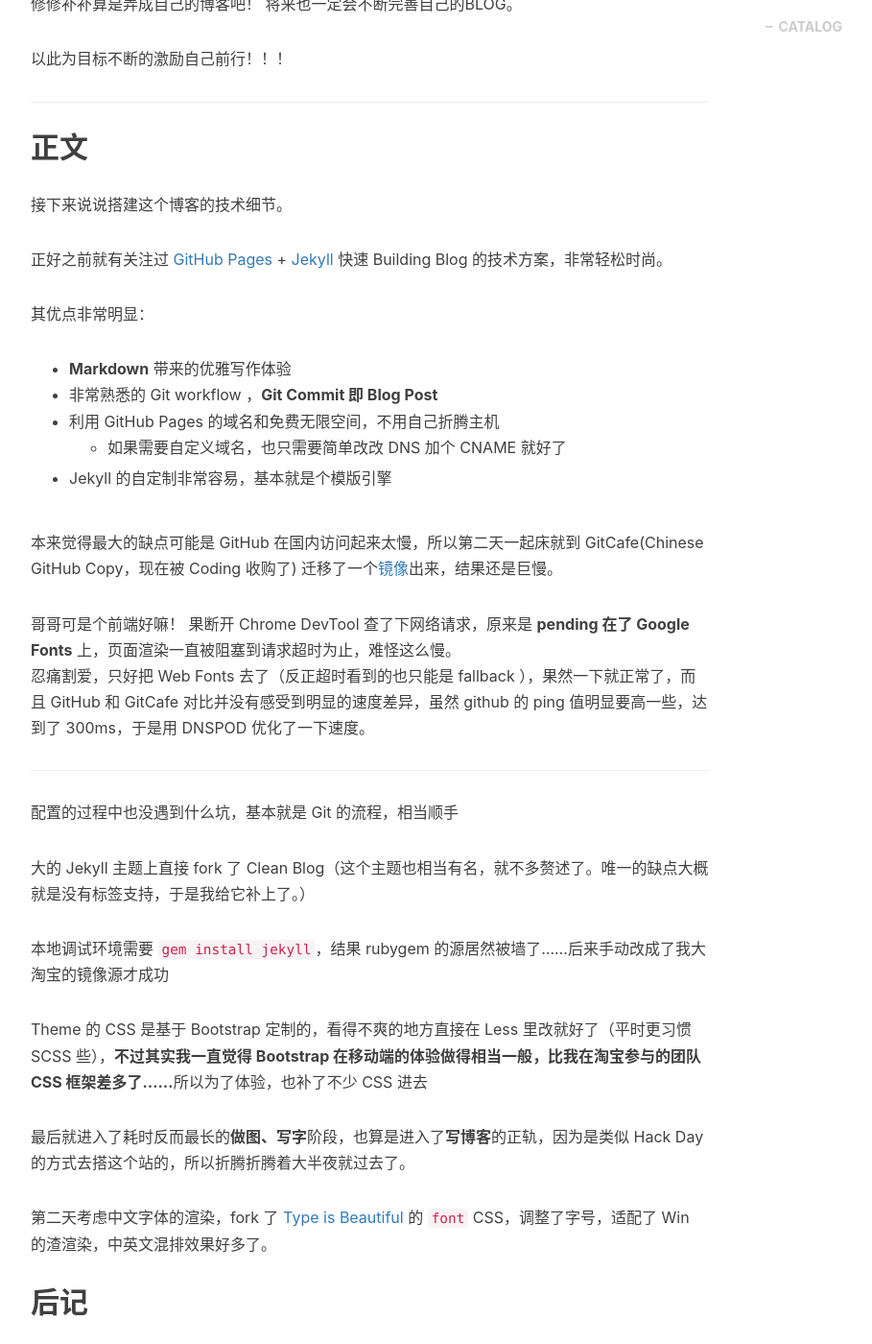
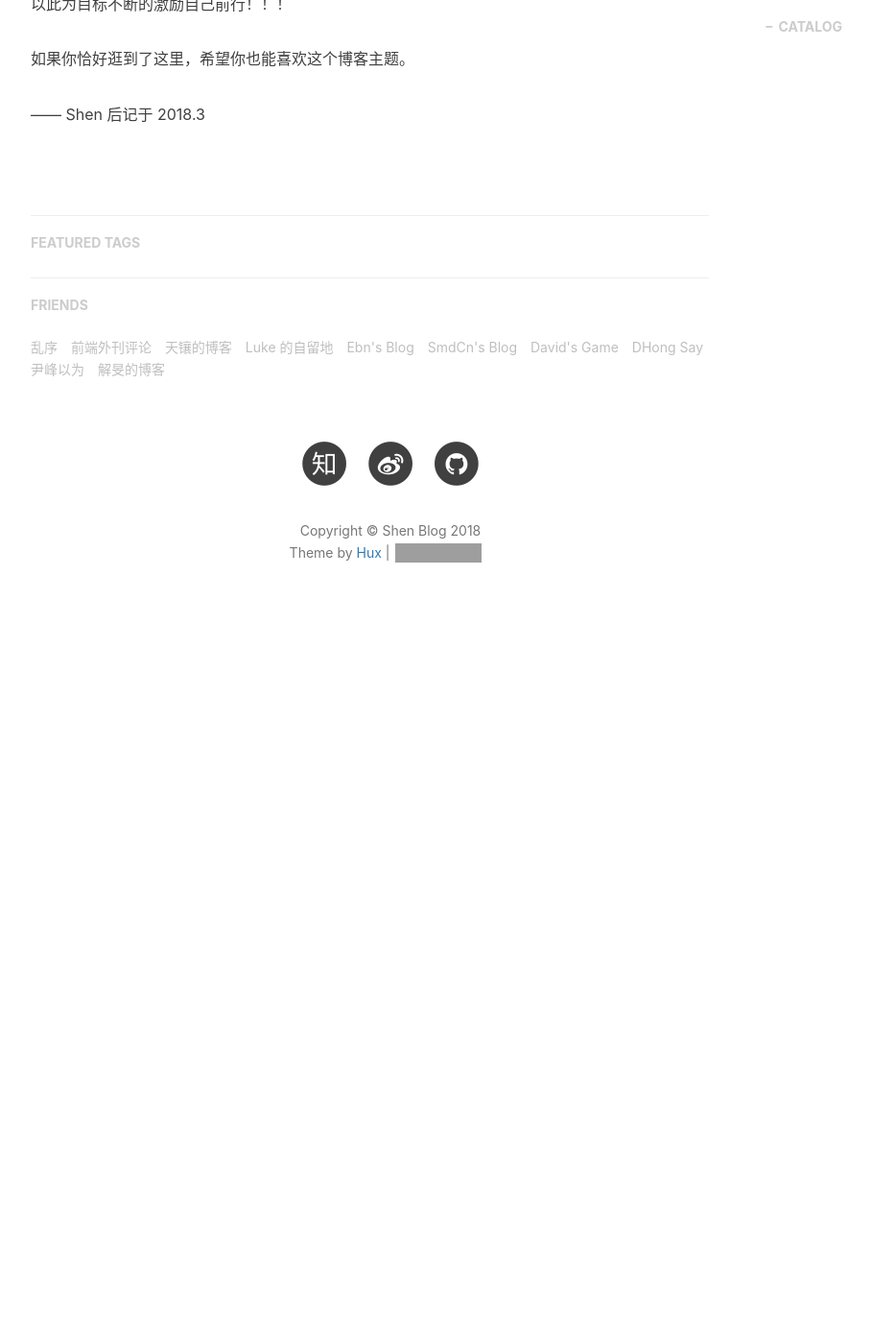
Before and after one commit to Ceekay-Shen/Ceekay-Shen.github.io, a Jekyll site: the page built from _posts/2018-3-14-hello-2018.markdown, in a window 1280 px wide and 1400 px high, scrolled down 936 px. Shown: the whole window at 96% size, without its empty margins (233-1142 px from the left). Built offline with Jekyll 4.4.1, drawn with Linux system fonts in a browser that asks for light colours; nearby versions of some CDN libraries; comment, search, counter and statistics services are not loaded; after the commit the page ends 1616 px from its top, so only the background shows below that; some of the changed text lies outside the part shown; grey boxes are pictures that could not be loaded.

Commit message:
delete something

```diff
--- a/_posts/2018-3-14-hello-2018.markdown
+++ b/_posts/2018-3-14-hello-2018.markdown
@@ -17,65 +17,13 @@ tags:
 
 Shen 的 Blog 就这么开通了。
 
-[跳过废话，直接看技术实现 ](#build)
-
-
-
 2018 年，Shen 总算有个地方记录下东西。
-
 
 作为一个程序员，之前一直想通过BLOG来记录下自己学到的东西，增长自己的技能。之前一直没有找到一个简单的平台，如今发现github上有免费的，自己也没有写过前端，故找了别人的开源代码，修修补补算是弄成自己的博客吧！
 将来也一定会不断完善自己的BLOG。
 
 以此为目标不断的激励自己前行！！！
 
-
-<p id = "build"></p>
----
-
-## 正文
-
-接下来说说搭建这个博客的技术细节。
-
-正好之前就有关注过 [GitHub Pages](https://pages.github.com/) + [Jekyll](http://jekyllrb.com/) 快速 Building Blog 的技术方案，非常轻松时尚。
-
-其优点非常明显：
-
-* **Markdown** 带来的优雅写作体验
-* 非常熟悉的 Git workflow ，**Git Commit 即 Blog Post**
-* 利用 GitHub Pages 的域名和免费无限空间，不用自己折腾主机
-	* 如果需要自定义域名，也只需要简单改改 DNS 加个 CNAME 就好了
-* Jekyll 的自定制非常容易，基本就是个模版引擎
-
-
-本来觉得最大的缺点可能是 GitHub 在国内访问起来太慢，所以第二天一起床就到 GitCafe(Chinese GitHub Copy，现在被 Coding 收购了) 迁移了一个[镜像](http://huxpro.coding.me)出来，结果还是巨慢。
-
-哥哥可是个前端好嘛！ 果断开 Chrome DevTool 查了下网络请求，原来是 **pending 在了 Google Fonts** 上，页面渲染一直被阻塞到请求超时为止，难怪这么慢。
-忍痛割爱，只好把 Web Fonts 去了（反正超时看到的也只能是 fallback ），果然一下就正常了，而且 GitHub 和 GitCafe 对比并没有感受到明显的速度差异，虽然 github 的 ping 值明显要高一些，达到了 300ms，于是用 DNSPOD 优化了一下速度。
-
-
-
----
-
-配置的过程中也没遇到什么坑，基本就是 Git 的流程，相当顺手
-
-大的 Jekyll 主题上直接 fork 了 Clean Blog（这个主题也相当有名，就不多赘述了。唯一的缺点大概就是没有标签支持，于是我给它补上了。）
-
-本地调试环境需要 `gem install jekyll`，结果 rubygem 的源居然被墙了……后来手动改成了我大淘宝的镜像源才成功
-
-Theme 的 CSS 是基于 Bootstrap 定制的，看得不爽的地方直接在 Less 里改就好了（平时更习惯 SCSS 些），**不过其实我一直觉得 Bootstrap 在移动端的体验做得相当一般，比我在淘宝参与的团队 CSS 框架差多了……**所以为了体验，也补了不少 CSS 进去
-
-最后就进入了耗时反而最长的**做图、写字**阶段，也算是进入了**写博客**的正轨，因为是类似 Hack Day 的方式去搭这个站的，所以折腾折腾着大半夜就过去了。
-
-第二天考虑中文字体的渲染，fork 了 [Type is Beautiful](http://www.typeisbeautiful.com/) 的 `font` CSS，调整了字号，适配了 Win 的渣渲染，中英文混排效果好多了。
-
-
-## 后记
-
-回顾这个博客的诞生，纯粹是出于个人兴趣。在知乎相关问题上回答并获得一定的 star 后，我决定把这个博客主题当作一个小小的开源项目来维护。
-
-在经历 v1.0 - v1.5 的蜕变后，这个博客主题愈发完整，不但增加了诸多 UI 层的优化（opinionated）；在代码层面，更加丰富的配置项也使得这个主题拥有了更好的灵活性与可拓展性。而作为一个开源项目，我也积极的为其完善文档与解决 issue。
-
 如果你恰好逛到了这里，希望你也能喜欢这个博客主题。
 
 —— Shen 后记于 2018.3
```
